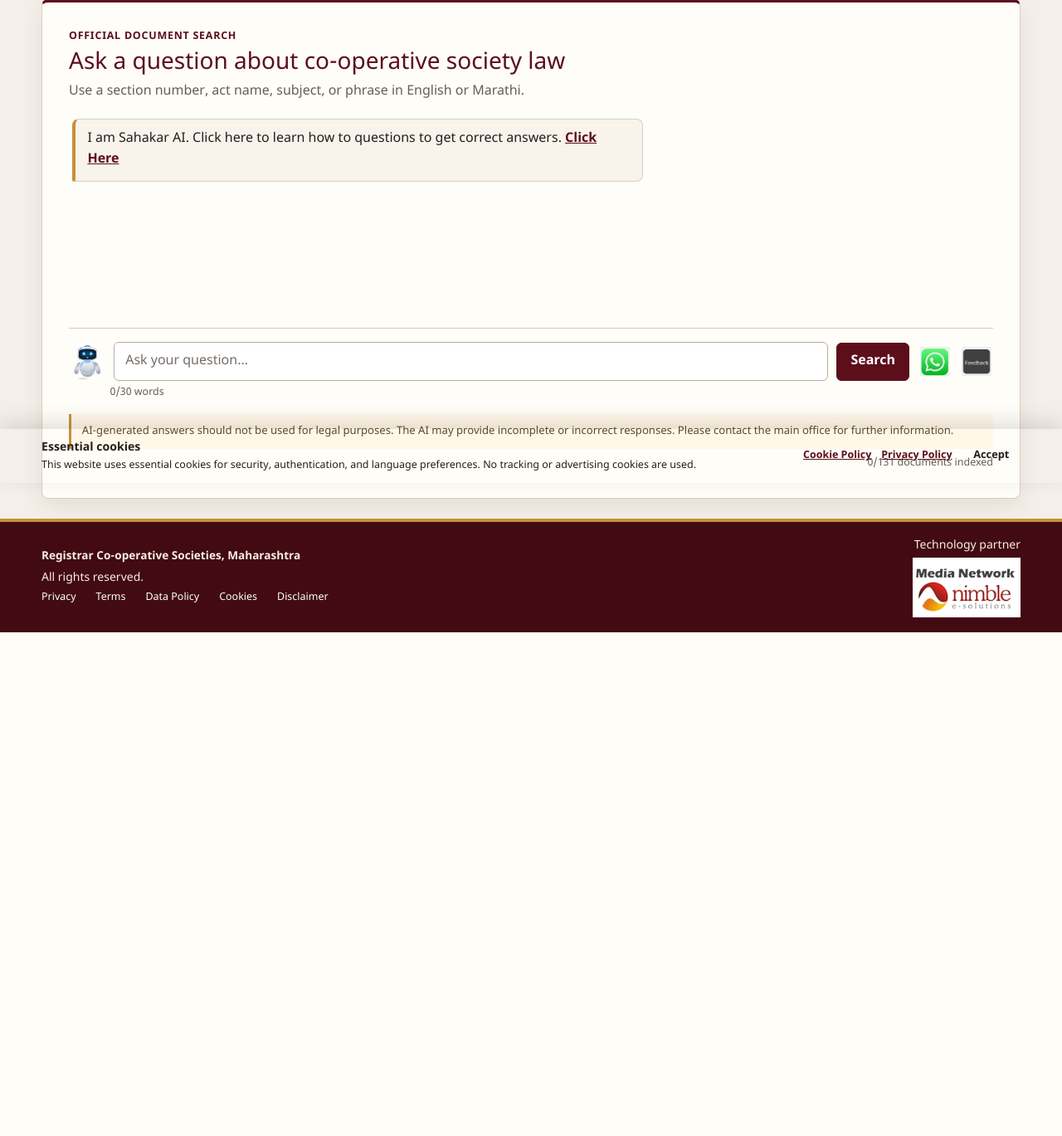
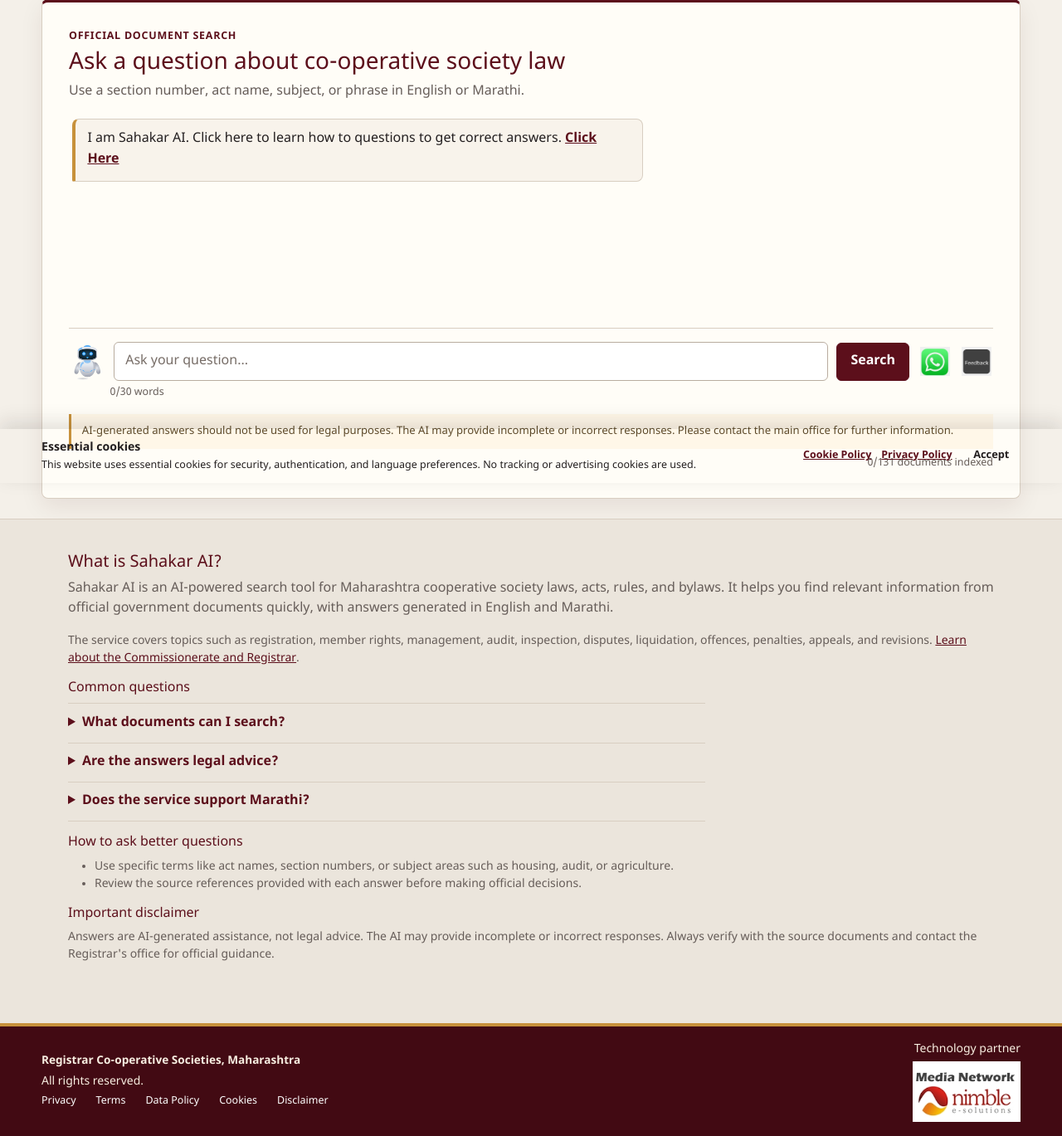
Before and after one commit to Nimble-esolutions/PdfSearch, a Django app: page / in a window 1280 px wide. Shown: the part 218-1587 px from the top of the page at 83% size. Before the commit the page ends 980 px from the top, so only its background shows below. Run offline with Django 5.2, Linux system fonts and the light colour scheme; data comes from the database, SQL or seed files in the repository; parts of the project's set-up code (start-up, migrations or seed data) failed here and were passed over.

Commit message:
feat(seo): canonicalize and enrich public search discovery

```diff
--- a/docker-compose.dev.yml
+++ b/docker-compose.dev.yml
@@ -58,6 +58,7 @@ services:
       - EMBEDDING_TTL=${EMBEDDING_TTL:-604800}
       - SEARCH_CACHE_TTL=${SEARCH_CACHE_TTL:-600}
       - CREATE_SUPERUSER=${CREATE_SUPERUSER:-0}
+      - DISPLAY_SERVICE_FOOTER=${DISPLAY_SERVICE_FOOTER:-1}
     depends_on:
       redis:
         condition: service_healthy
--- a/docker-compose.yml
+++ b/docker-compose.yml
@@ -87,7 +87,7 @@ services:
       # a Dokploy .env value such as localhost points back to the web container.
       - REDIS_URL=redis://redis:6379/1
       - PUBLIC_SEARCH_ENABLED=${PUBLIC_SEARCH_ENABLED:-1}
-      - DISPLAY_SERVICE_FOOTER=${DISPLAY_SERVICE_FOOTER:-0}
+      - DISPLAY_SERVICE_FOOTER=${DISPLAY_SERVICE_FOOTER:-1}
       - PUBLIC_SEARCH_FOLDER_IDS=${PUBLIC_SEARCH_FOLDER_IDS:-}
       - PUBLIC_SEARCH_MAX_WORDS=${PUBLIC_SEARCH_MAX_WORDS:-30}
       - PUBLIC_SEARCH_RATE_LIMIT=${PUBLIC_SEARCH_RATE_LIMIT:-30}
--- a/flowdocs/core/static/main/css/search.css
+++ b/flowdocs/core/static/main/css/search.css
@@ -281,6 +281,18 @@ body.public-search {
 .seo-static-content h3 { color: var(--search-maroon); }
 .seo-static-content p,
 .seo-static-content li { color: var(--search-muted) !important; }
+.seo-static-content details {
+    max-width: 48rem;
+    padding: .7rem 0;
+    border-top: 1px solid var(--search-border);
+}
+.seo-static-content details:last-of-type { border-bottom: 1px solid var(--search-border); }
+.seo-static-content summary {
+    color: var(--search-maroon);
+    cursor: pointer;
+    font-weight: 700;
+}
+.seo-static-content details p { margin: .5rem 0 0; }
 
 .public-search .admin-footer {
     background: var(--search-maroon-strong);
--- a/flowdocs/core/templates/search.html
+++ b/flowdocs/core/templates/search.html
@@ -13,9 +13,7 @@
 {% block seo %}
   <meta name="description" content="{% trans 'Search Maharashtra cooperative society acts, rules, and bylaws with AI assistance. Sahakar AI provides instant answers from official government documents.' %}">
   <link rel="canonical" href="https://ai-sahakar.net/">
-  <link rel="alternate" hreflang="en" href="https://ai-sahakar.net/">
-  <link rel="alternate" hreflang="mr" href="https://ai-sahakar.net/">
-  <link rel="alternate" hreflang="x-default" href="https://ai-sahakar.net/">
+  {# Stable locale URLs will be added with genuinely translated page variants. #}
 
   <meta property="og:type" content="website">
   <meta property="og:title" content="{% trans 'Sahakar AI — Search Cooperative Society Laws & Acts, Maharashtra' %}">
@@ -38,6 +36,7 @@
   {
     "@context": "https://schema.org",
     "@type": "WebSite",
+    "@id": "https://ai-sahakar.net/#website",
     "name": "Sahakar AI",
     "url": "https://ai-sahakar.net/",
     "description": "Search Maharashtra cooperative society acts, rules, and bylaws with AI assistance.",
@@ -47,14 +46,23 @@
       "name": "Registrar Co-operative Societies, Maharashtra",
       "url": "https://sahakarayukta.maharashtra.gov.in/"
     },
-    "potentialAction": {
-      "@type": "SearchAction",
-      "target": {
-        "@type": "EntryPoint",
-        "urlTemplate": "https://ai-sahakar.net/search/?query={query}"
-      },
-      "query-input": "required name=query"
+    "sameAs": [
+      "https://mahasahakar.maharashtra.gov.in/en/commissioner-cooperation-and-rcs/",
+      "https://mahasahakar.maharashtra.gov.in/en/document-category/acts-rules/"
+    ]
   }
+  </script>
+
+  <script type="application/ld+json">
+  {
+    "@context": "https://schema.org",
+    "@type": "WebPage",
+    "@id": "https://ai-sahakar.net/#webpage",
+    "url": "https://ai-sahakar.net/",
+    "name": "Sahakar AI Search",
+    "description": "Search Maharashtra cooperative society acts, rules, and official documents in English and Marathi.",
+    "isPartOf": {"@id": "https://ai-sahakar.net/#website" },
+    "inLanguage": "{{ request.LANGUAGE_CODE|default:'en' }}"
   }
   </script>
 
@@ -191,26 +199,42 @@
 </div>
 {% endblock %}
 
-{% if display_service_footer %}
 <section class="seo-static-content" aria-label="{% trans 'About this service' %}">
   <div class="container py-4">
     <h2 class="h5">{% trans "What is Sahakar AI?" %}</h2>
     <p class="text-muted">
       {% trans "Sahakar AI is an AI-powered search tool for Maharashtra cooperative society laws, acts, rules, and bylaws. It helps you find relevant information from official government documents quickly, with answers generated in English and Marathi." %}
     </p>
+    <p class="small">
+      {% trans "The service covers topics such as registration, member rights, management, audit, inspection, disputes, liquidation, offences, penalties, appeals, and revisions." %}
+      <a href="https://mahasahakar.maharashtra.gov.in/en/commissioner-cooperation-and-rcs/" target="_blank" rel="noopener noreferrer">{% trans "Learn about the Commissionerate and Registrar" %}</a>.
+    </p>
+    <h3 class="h6 mt-3">{% trans "Common questions" %}</h3>
+    <details>
+      <summary>{% trans "What documents can I search?" %}</summary>
+      <p>{% trans "You can search Maharashtra cooperative society acts, rules, bylaws, and related government documents." %}</p>
+    </details>
+    <details>
+      <summary>{% trans "Are the answers legal advice?" %}</summary>
+      <p>{% trans "No. Answers are AI-generated assistance and should be checked against official source documents before an official decision." %}</p>
+    </details>
+    <details>
+      <summary>{% trans "Does the service support Marathi?" %}</summary>
+      <p>{% trans "Yes. You can ask questions in English or Marathi using the language switch." %}</p>
+    </details>
+    {% if display_service_footer %}
       <h3 class="h6 mt-3">{% trans "How to ask better questions" %}</h3>
       <ul class="text-muted small">
-      <li>{% trans "Use specific terms like act names, section numbers, or subject areas (e.g., housing, audit, agriculture)." %}</li>
-      <li>{% trans "Ask in English or Marathi — both are supported." %}</li>
+        <li>{% trans "Use specific terms like act names, section numbers, or subject areas such as housing, audit, or agriculture." %}</li>
         <li>{% trans "Review the source references provided with each answer before making official decisions." %}</li>
       </ul>
       <h3 class="h6 mt-3">{% trans "Important disclaimer" %}</h3>
       <p class="text-muted small">
         {% trans "Answers are AI-generated assistance, not legal advice. The AI may provide incomplete or incorrect responses. Always verify with the source documents and contact the Registrar's office for official guidance." %}
       </p>
+    {% endif %}
   </div>
 </section>
-{% endif %}
 {% endblock %}
 
 {% block extra_js %}
--- a/flowdocs/core/views.py
+++ b/flowdocs/core/views.py
@@ -1336,14 +1336,11 @@ def sitemap_xml(request):
     lastmod = timezone.now().strftime("%Y-%m-%d")
     urls = [
         {"loc": f"{base_url}/", "changefreq": "weekly", "priority": "1.0"},
-        {"loc": f"{base_url}/search/", "changefreq": "weekly", "priority": "0.9"},
         {"loc": f"{base_url}/privacy/", "changefreq": "monthly", "priority": "0.5"},
         {"loc": f"{base_url}/terms/", "changefreq": "monthly", "priority": "0.5"},
         {"loc": f"{base_url}/data-policy/", "changefreq": "monthly", "priority": "0.5"},
         {"loc": f"{base_url}/cookies/", "changefreq": "monthly", "priority": "0.5"},
         {"loc": f"{base_url}/disclaimer/", "changefreq": "monthly", "priority": "0.5"},
-        {"loc": f"{base_url}/livez", "changefreq": "daily", "priority": "0.3"},
-        {"loc": f"{base_url}/readyz", "changefreq": "daily", "priority": "0.3"},
     ]
     xml_parts = ['<?xml version="1.0" encoding="UTF-8"?>']
     xml_parts.append('<urlset xmlns="http://www.sitemaps.org/schemas/sitemap/0.9">')
@@ -1361,6 +1358,8 @@ def sitemap_xml(request):
 # -------------- New logic for folder search --------------
 def search_query(request):
     if request.method in {"GET", "HEAD"}:
+        if request.path.rstrip("/") == "/search":
+            return redirect("home", permanent=True)
         return render(
             request,
             "search.html",
--- a/flowdocs/flowdocs/settings.py
+++ b/flowdocs/flowdocs/settings.py
@@ -202,7 +202,7 @@ REDIS_URL = validate_redis_url(
 )
 
 PUBLIC_SEARCH_ENABLED = os.getenv('PUBLIC_SEARCH_ENABLED', '1').lower() in {'1', 'true', 'yes'}
-DISPLAY_SERVICE_FOOTER = os.getenv('DISPLAY_SERVICE_FOOTER', '0').lower() in {'1', 'true', 'yes'}
+DISPLAY_SERVICE_FOOTER = os.getenv('DISPLAY_SERVICE_FOOTER', '1').lower() in {'1', 'true', 'yes'}
 _public_search_folder_ids = os.getenv('PUBLIC_SEARCH_FOLDER_IDS', '').strip().lower()
 PUBLIC_SEARCH_ALL_FOLDERS = _public_search_folder_ids in {'', 'all'}
 try:
```
Also changed, not shown: flowdocs/core/tests.py (+21 -9 lines). Lines whose indentation alone changed are shown as unchanged.
